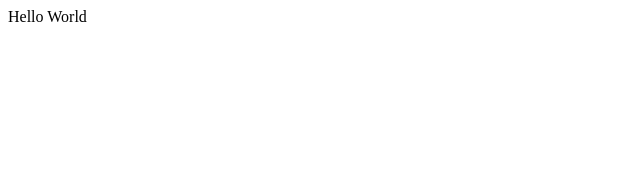
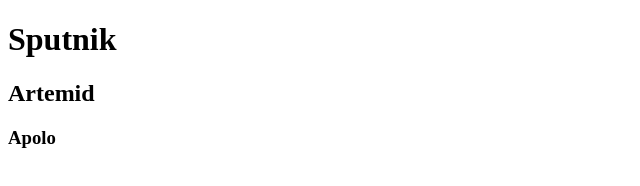
Before and after one commit to JhonatanDavidMottaMedinaADSO/VueBasicoDirectivas, a plain HTML site: page index.html in a window 1280 px wide. Shown: the whole page, without its empty margins (0-640 px from the left). Drawn offline with nearby package versions, Linux system fonts and the light colour scheme.

Commit message:
feat: :sparkles: v-text
Usamos la directiva v-text

```diff
--- a/components/component.js
+++ b/components/component.js
@@ -1,7 +1,9 @@
 export default {
     data() {
         return {
-            mensaje:"Hello World"
+            basico: "Apolo",
+            intermedio: "Artemid",
+            avanzado: "Sputnik"
         }
     }
 }
--- a/index.html
+++ b/index.html
@@ -10,7 +10,11 @@
 </head>
 <body>
 
-    <div id="app">{{mensaje}}</div>
+    <div id="app">
+        <h1 v-text="avanzado"></h1>
+        <h2 v-text="intermedio"></h1>
+        <h3 v-text="basico"></h1>
+    </div>
 
 </body>
 </html>
```
